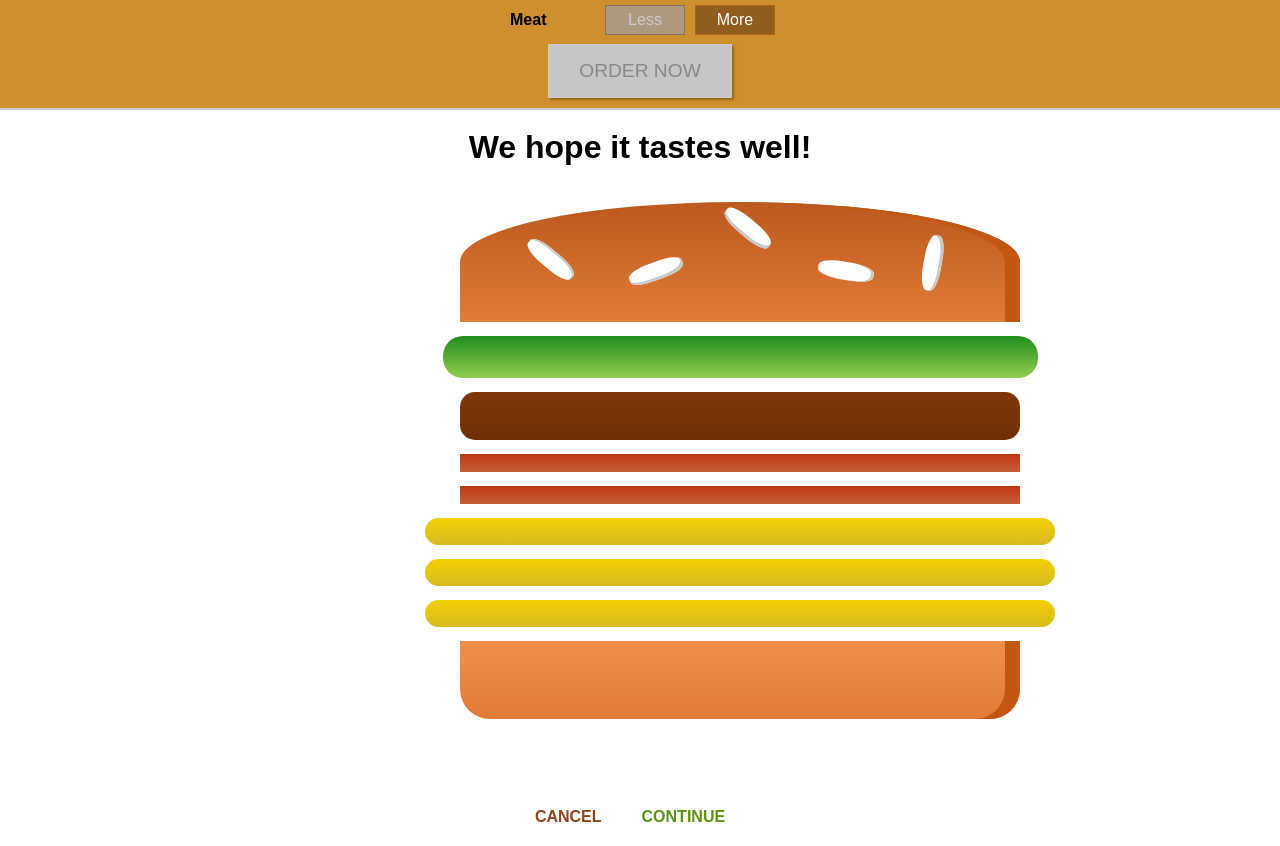
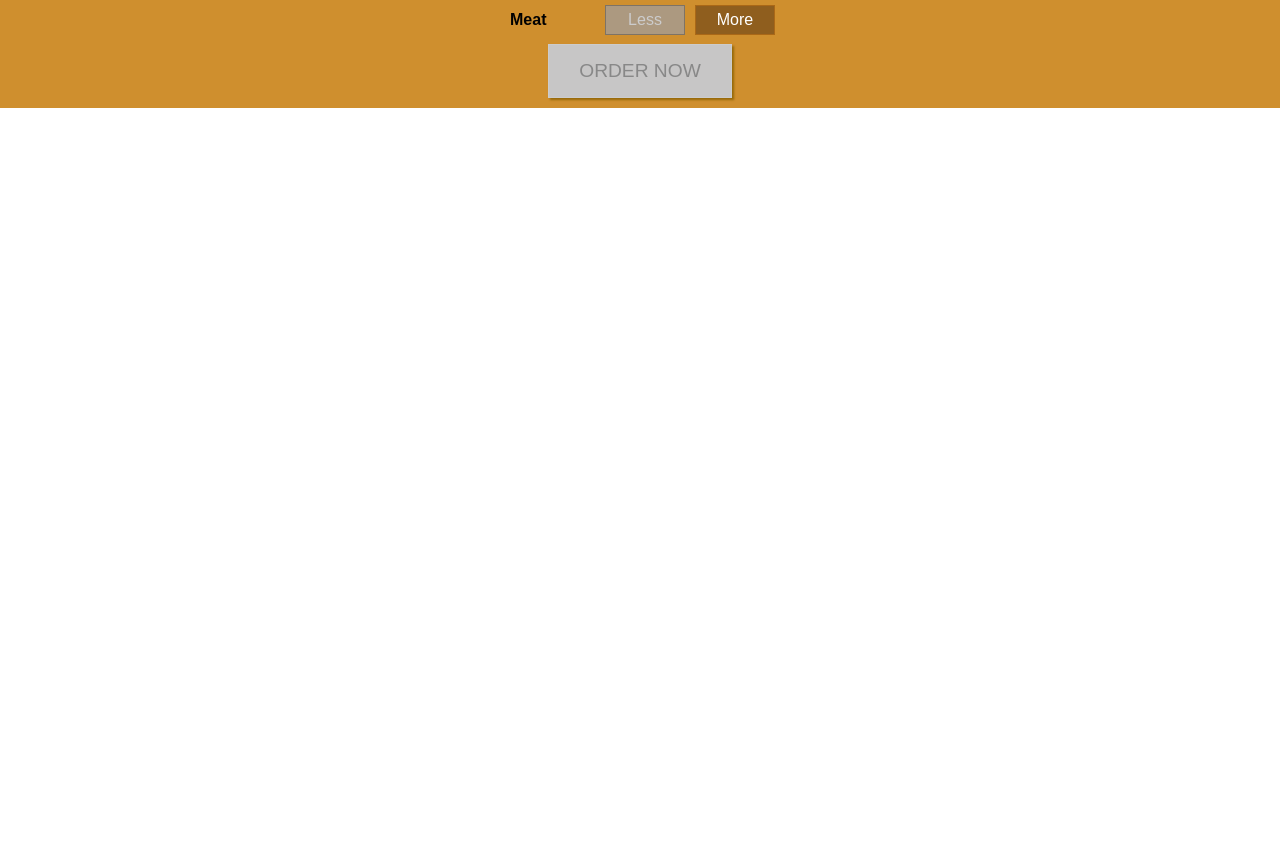
Before and after one commit to marcpre/demo-react-burger-builder, a React app: page / in a window 1280 px wide. Shown: the part 880-1726 px from the top of the page. After the commit the page ends 988 px from the top, so only its background shows below. Built offline with nearby package versions, Linux system fonts and the light colour scheme.

Commit message:
setup routing

```diff
--- a/src/App.js
+++ b/src/App.js
@@ -1,4 +1,5 @@
 import React, { Component } from 'react';
+import { Route, Switch } from 'react-router-dom'
 
 import Layout from './components/Layout/Layout';
 import BurgerBuilder from './containers/BurgerBuilder/BurgerBuilder';
@@ -9,8 +10,10 @@ class App extends Component {
     return (
       <div>
         <Layout>
-          <BurgerBuilder />
-          <Checkout />
+          <Switch>
+            <Route path="/checkout" component={Checkout} />
+            <Route path="/" exact component={BurgerBuilder} />
+          </Switch>
         </Layout>
       </div>
     );
--- a/src/index.js
+++ b/src/index.js
@@ -1,8 +1,16 @@
 import React from 'react';
 import ReactDOM from 'react-dom';
+import { BrowserRouter } from 'react-router-dom'
+
 import './index.css';
 import App from './App';
 import registerServiceWorker from './registerServiceWorker';
 
-ReactDOM.render(<App />, document.getElementById('root'));
+const app = (
+    <BrowserRouter>
+        <App />
+    </BrowserRouter>
+)
+
+ReactDOM.render(app, document.getElementById('root'));
 registerServiceWorker();
```
